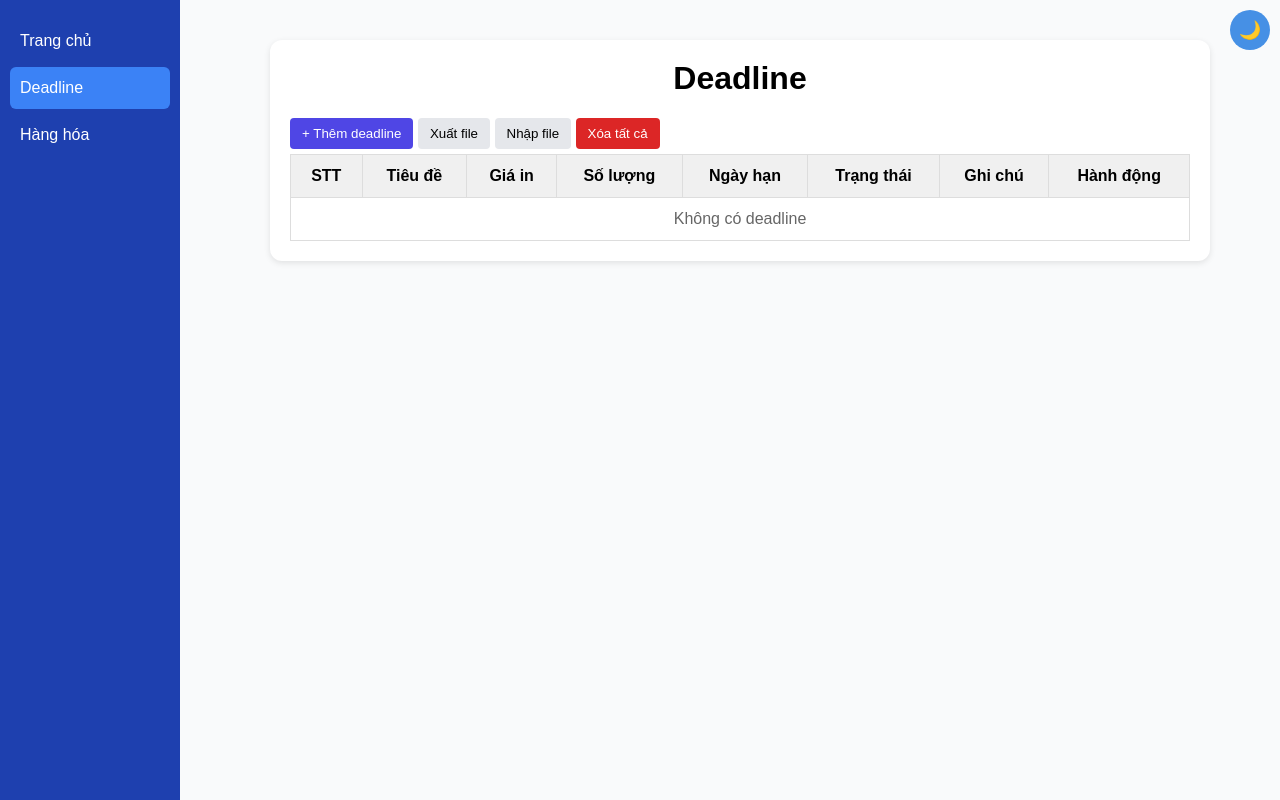
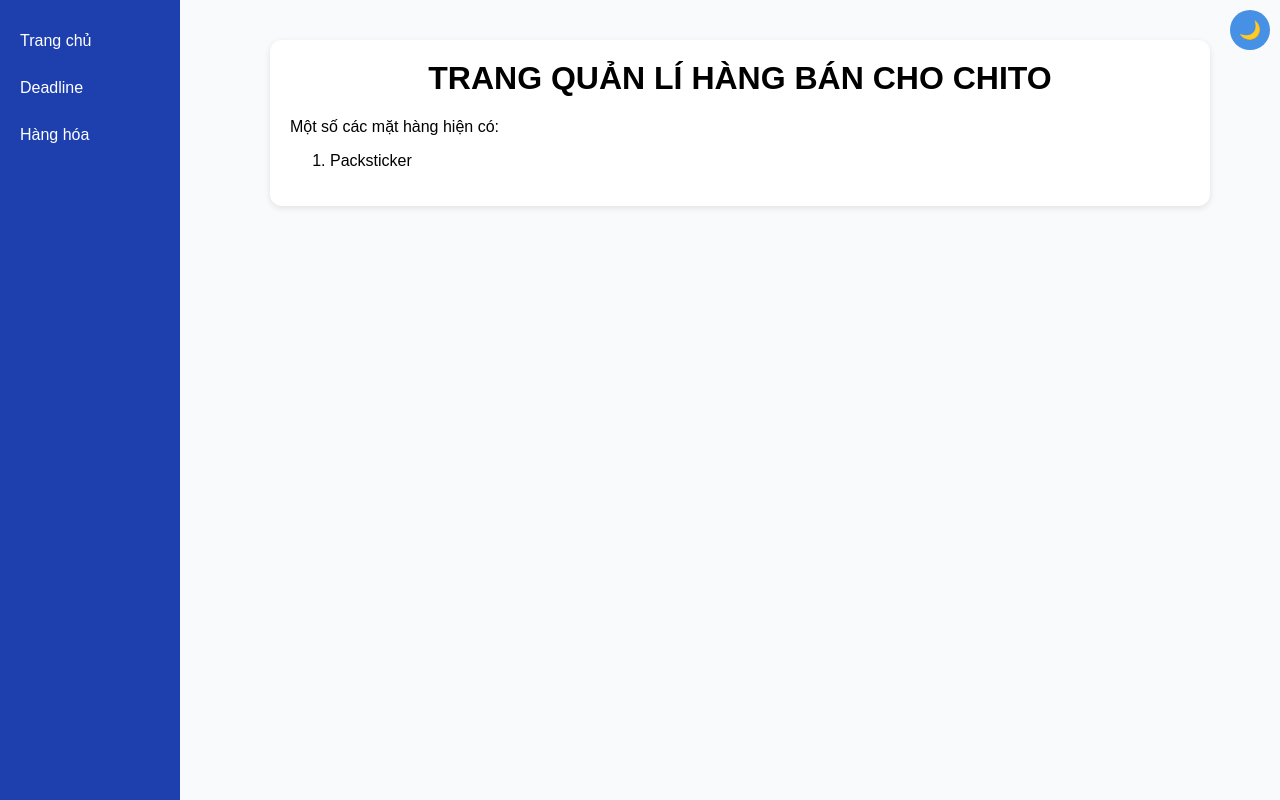
Before and after one commit to VietThawng/chitogoods, a plain HTML site: page index.html in a window 1280 px wide. Drawn offline with Linux system fonts and the light colour scheme.

Commit message:
Add files via upload

```diff
--- a/index.html
+++ b/index.html
@@ -15,8 +15,8 @@
 <!----------------------------Menu----------------------------->
 <div class="sidebar">
     <div class="sidebar">
-        <button class="tab-home" onclick="showTab('homeSection')">Trang chủ</button>
-        <button class="tab-btn active" onclick="showTab('deadlineSection')">Deadline</button>
+        <button class="tab-home active" onclick="showTab('homeSection')">Trang chủ</button>
+        <button class="tab-btn" onclick="showTab('deadlineSection')">Deadline</button>
         <button class="tab-btn" onclick="showTab('inventorySection')">Hàng hóa</button>
     </div>
 
@@ -24,15 +24,17 @@
 
     <div class = main-content>
     <!-- HOME -->
-    <div id="homeSection" class="tab-content">
+    <div id="homeSection" class="tab-content active">
         <div class="container">
        <h1><strong>TRANG QUẢN LÍ HÀNG BÁN CHO CHITO</strong></h1>
        <p>Một số các mặt hàng hiện có:</p>
-
+       <ol>
+        <li>Packsticker</li>
+       </ol>
        </div>
     </div>
     <!-- Deadline -->
-    <div id="deadlineSection" class="tab-content active">
+    <div id="deadlineSection" class="tab-content">
     <div class="container">
         <h1>Deadline</h1>
         <button class="btn btn-primary" onclick="openForm()">+ Thêm deadline</button>
--- a/style.css
+++ b/style.css
@@ -16,6 +16,8 @@
     font-size: 20px;
     margin-bottom: 20px;
 }
+
+
 
 .tab-btn,
 .tab-home {
```
